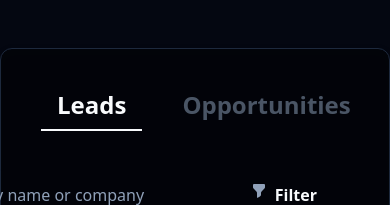
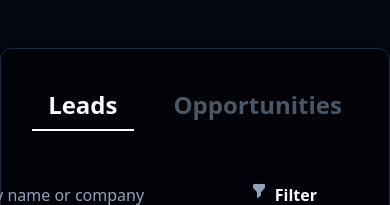
Before and after one commit to thiagomtolotti/mini-seller-console, a React (Vite) app: page / in a window 390 px wide. Shown: the top 205 px of the page. Built offline with nearby package versions, Linux system fonts and the light colour scheme.

Commit message:
adds responsive App bg and SelectViewTabs

```diff
--- a/src/App.tsx
+++ b/src/App.tsx
@@ -16,10 +16,10 @@ function App() {
 
   return (
     <Providers>
-      <div className="fixed top-0 left-0 w-dvw h-dvh bg-blue-950" />
-      <div className="fixed top-0 left-0 w-dvw h-dvh bg-linear-to-t to-70% from-black/30 to-black/80" />
+      <div className="fixed top-0 left-0 w-full h-full bg-blue-950" />
+      <div className="fixed top-0 left-0 w-full h-full bg-linear-to-t to-70% from-black/30 to-black/80" />
 
-      <div className="mx-auto w-full max-w-4xl bg-black/40 border border-slate-800 p-10 m-12 rounded-xl drop-shadow-lg text-slate-50">
+      <div className="mx-auto w-full max-w-4xl h-full bg-black/40 border border-slate-800 p-10 m-12 rounded-xl drop-shadow-lg text-slate-50">
         <SelectViewTabs
           currentView={currentView}
           setCurrentView={setCurrentView}
--- a/src/components/layout/SelectViewTabs.tsx
+++ b/src/components/layout/SelectViewTabs.tsx
@@ -10,7 +10,7 @@ export default function SelectViewTabs({
   setCurrentView,
 }: SelectViewTabsProps) {
   return (
-    <div className="flex gap-6">
+    <div className="flex gap-6 justify-center md:justify-start">
       <TabButton
         label="Leads"
         isActive={currentView === "leads"}
```
